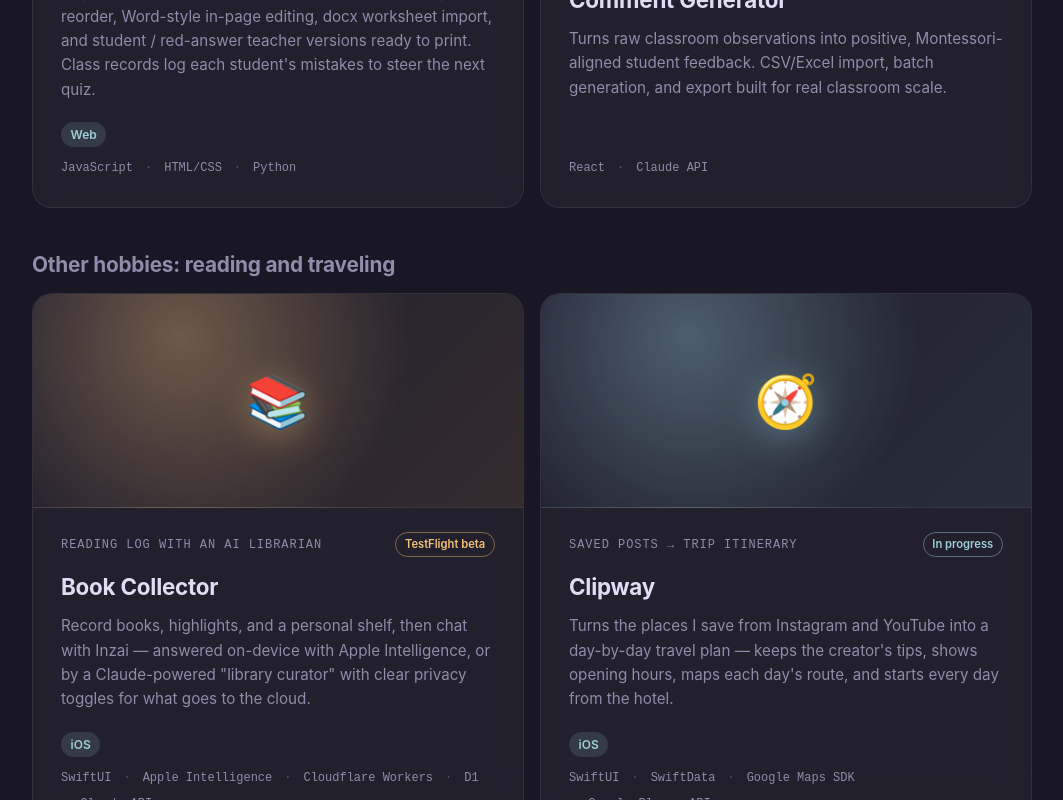
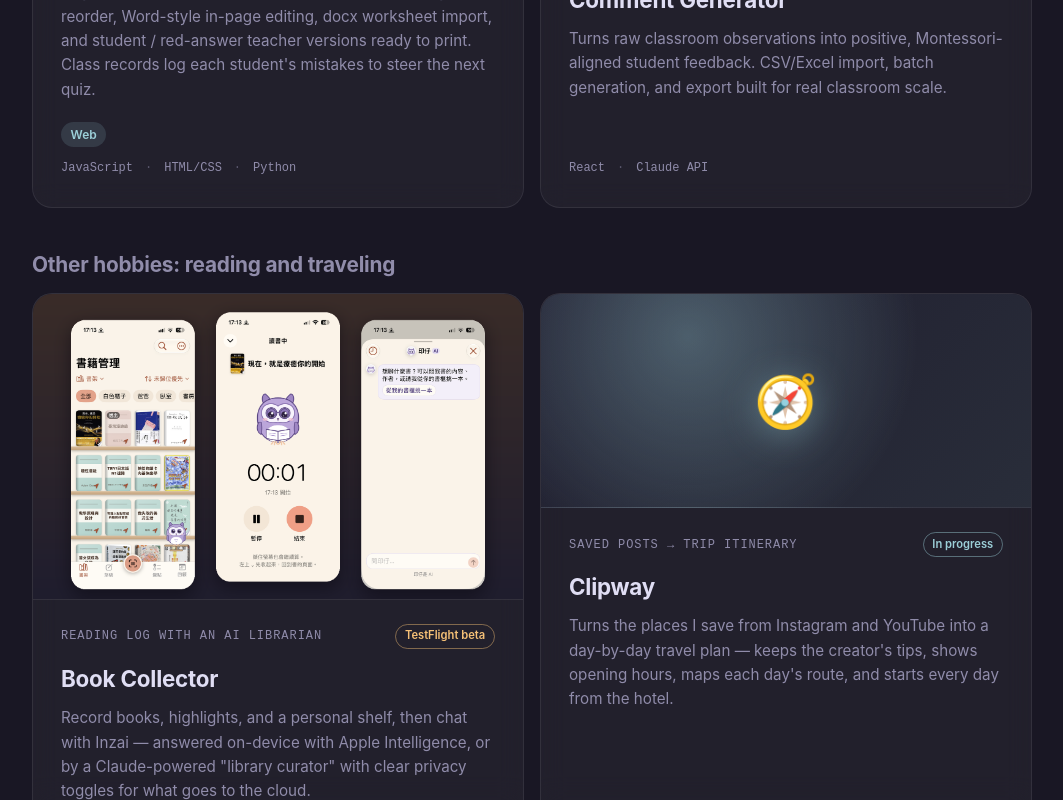
Before and after one commit to yungfen/yungfen.github.io, a React (Vite) app in the folder portfolio/: page / in a window 1280 px wide. Shown: the part 1917-2717 px from the top of the page, without its empty margins (108-1171 px from the left). Built offline with nearby package versions, Linux system fonts and the light colour scheme.

Commit message:
Add Book Collector screenshots to its card
Co-Authored-By: Claude Opus 5.5 <noreply@anthropic.com>
Claude-Session: https://claude.ai/code/session_01LZQL1MHQtxtwgawzKEYiXx

```diff
--- a/portfolio/src/App.jsx
+++ b/portfolio/src/App.jsx
@@ -56,6 +56,7 @@ const sideProjects = [
     title: 'Book Collector',
     subtitle: 'Reading log with an AI librarian',
     icon: '📚',
+    image: '/screenshots/book-collector.png',
     description: 'Record books, highlights, and a personal shelf, then chat with Inzai — answered on-device with Apple Intelligence, or by a Claude-powered "library curator" with clear privacy toggles for what goes to the cloud.',
     tech: ['SwiftUI', 'Apple Intelligence', 'Cloudflare Workers', 'D1', 'Claude API'],
     accent: 'gold',
@@ -237,9 +238,15 @@ function ProjectCard({ project }) {
 function SideCard({ project }) {
   return (
     <div className={`card static side accent-${project.accent}`}>
-      <div className="card-media side-media" aria-hidden="true">
-        <span>{project.icon}</span>
-      </div>
+      {project.image ? (
+        <div className="card-media">
+          <img src={project.image} alt={`${project.title} screenshot`} loading="lazy" />
+        </div>
+      ) : (
+        <div className="card-media side-media" aria-hidden="true">
+          <span>{project.icon}</span>
+        </div>
+      )}
       <div className="card-body">
         <div className="card-top">
           <span className="card-index">{project.subtitle}</span>
```
Also changed, not shown: portfolio/public/screenshots/book-collector.png (added).
